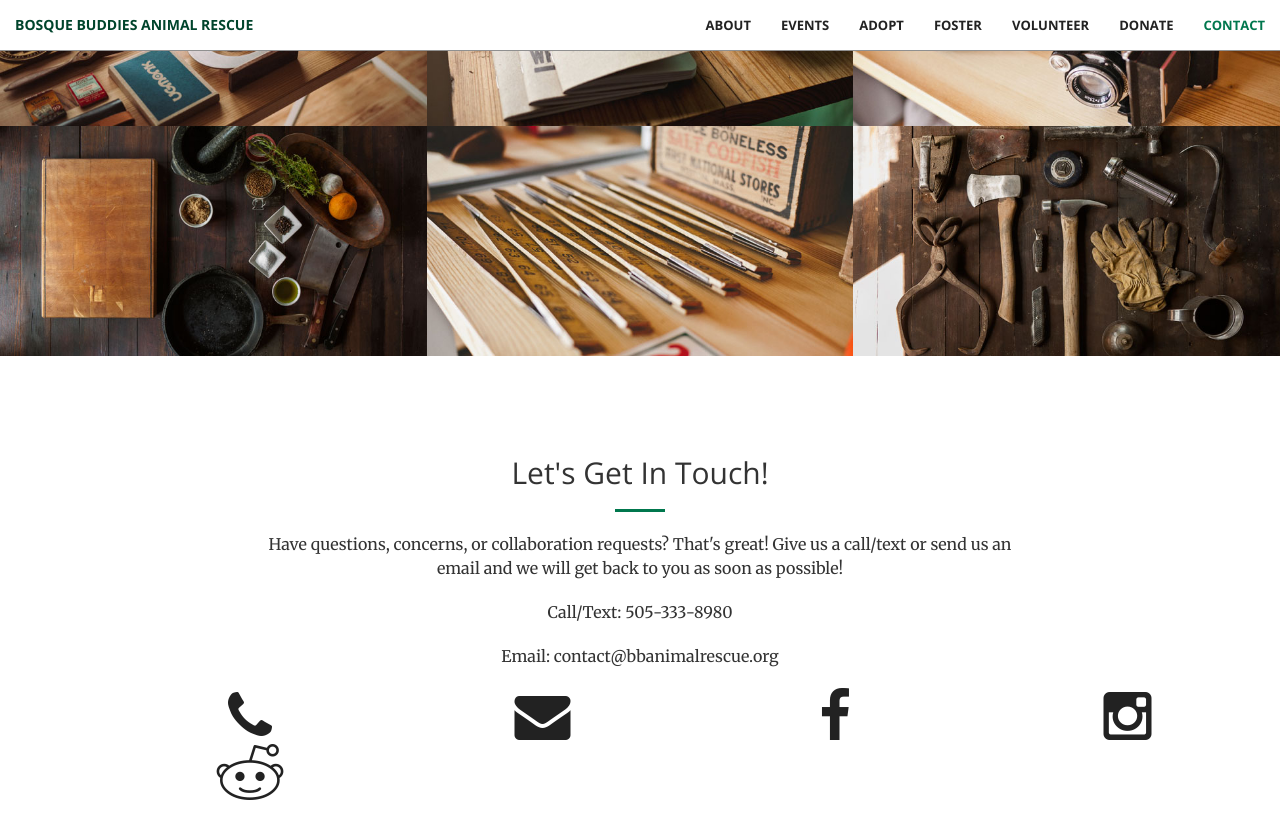
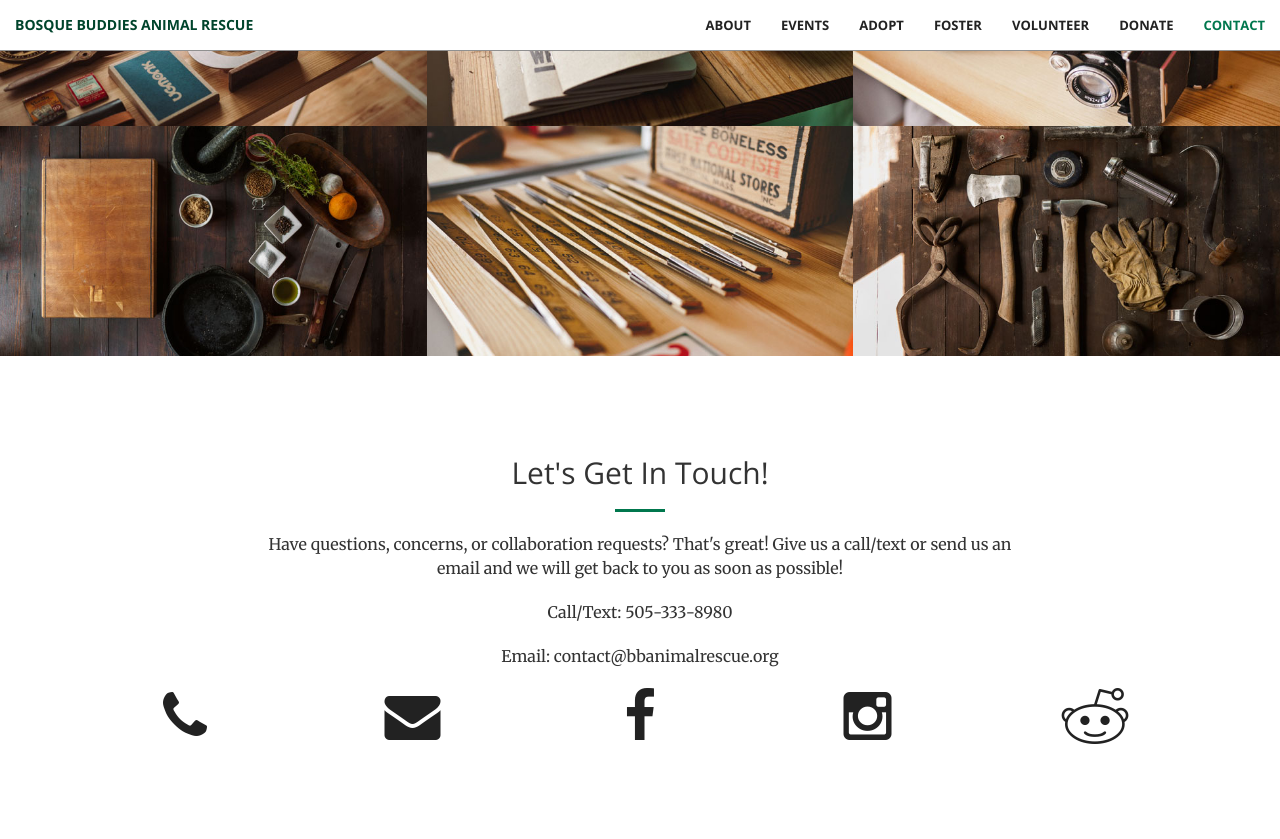
Before and after one commit to bbanimalrescue/bbanimalrescue.github.io, a Jekyll site: the page built from index.html, in a window 1280 px wide and 900 px high, scrolled down 3581 px. Shown: the top 839 px of the window. Built offline with Jekyll 4.4.1, drawn with Linux system fonts in a browser that asks for light colours.

Commit message:
Changed to flex row for contact icons

```diff
--- a/_includes/contact.html
+++ b/_includes/contact.html
@@ -9,28 +9,28 @@
                 <p>Email: contact@bbanimalrescue.org</p>
             </div>
         </div>
-        <div class="row">
-            <div class="col-lg-2 col-lg-offset-1 text-center">
+        <div class="row" style="display: flex; justify-content: space-between;">
+            <div class="col-lg-2 text-center">
                 <a href="tel:{{ site.phone }}">
                     <i class="fa fa-phone fa-3x wow bounceIn" data-wow-delay=".1s"></i>
                 </a>
             </div>
-            <div class="col-lg-2 col-lg-offset-1 text-center">
+            <div class="col-lg-2 text-center">
                 <a href="mailto:{{ site.email }}">
                     <i class="fa fa-envelope fa-3x wow bounceIn" data-wow-delay=".1s"></i>
                 </a>
             </div>
-            <div class="col-lg-2 col-lg-offset-1 text-center">
+            <div class="col-lg-2 text-center">
                 <a href="https://www.facebook.com/{{ site.facebook_username }}">
                     <i class="fa fa-facebook fa-3x wow bounceIn" data-wow-delay=".1s"></i>
                 </a>
             </div>
-            <div class="col-lg-2 col-lg-offset-1 text-center">
+            <div class="col-lg-2 text-center">
                 <a href="https://www.instagram.com/{{ site.instagram_username }}">
                     <i class="fa fa-instagram fa-3x wow bounceIn" data-wow-delay=".1s"></i>
                 </a>
             </div>
-            <div class="col-lg-2 col-lg-offset-1 text-center">
+            <div class="col-lg-2 text-center">
                 <a href="https://www.reddit.com/r/{{ site.subreddit_name }}">
                     <i class="fa fa-reddit fa-3x wow bounceIn" data-wow-delay=".1s"></i>
                 </a>
```
